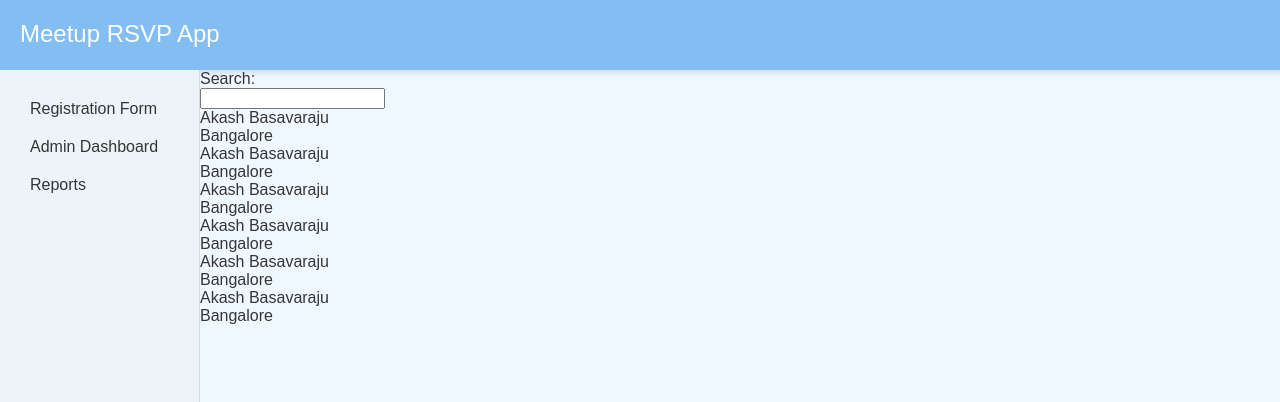
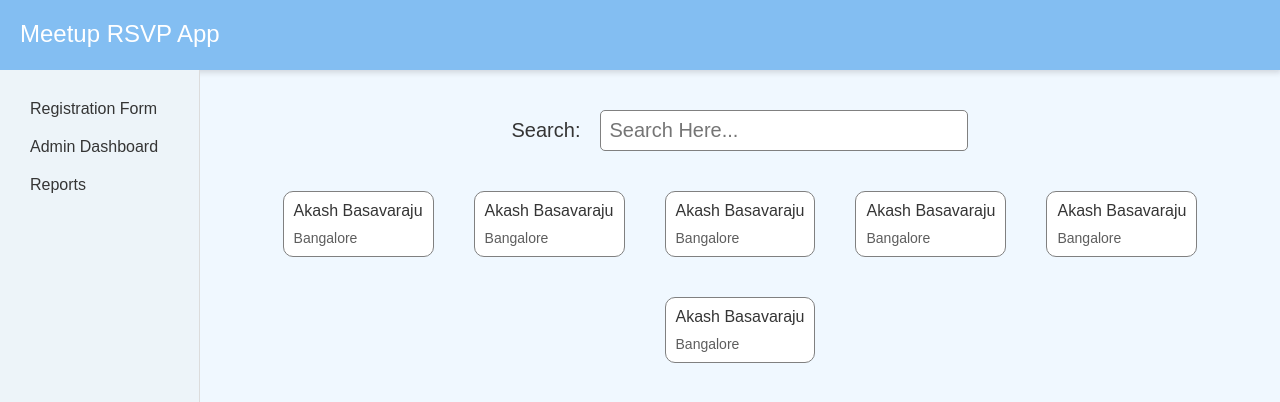
Before and after one commit to akash-basavaraju/invygo-test-app, a React (Create React App) app: page /admindashboard in a window 1280 px wide. Shown: the top 402 px of the page. Built offline with nearby package versions, Linux system fonts and the light colour scheme.

Commit message:
feat: admin dashboard addition

```diff
--- a/src/pages/AdminDashboard/AdminDashboard.css
+++ b/src/pages/AdminDashboard/AdminDashboard.css
@@ -0,0 +1,102 @@
+.dashboard-container {
+  padding: 20px;
+}
+
+.dashboard-searchbar {
+  display: flex;
+  align-items: center;
+  justify-content: center;
+  margin: 20px;
+  font-size: 20px;
+}
+
+.dashboard-searchlabel {
+  margin-right: 20px;
+}
+
+.dashboard-search-input {
+  border: 1px solid gray;
+  border-radius: 5px;
+  padding: 8px;
+  width: 350px;
+  font-size: 20px;
+}
+
+.dashboard-cards {
+  display: flex;
+  justify-content: center;
+  align-items: center;
+  flex-wrap: wrap;
+}
+
+.dashboard-card {
+  border: 1px solid gray;
+  border-radius: 10px;
+  background-color: white;
+  margin: 20px;
+  padding: 10px;
+  cursor: pointer;
+}
+
+.dashboard-card-name {
+  font-size: 16px;
+}
+
+.dashboard-card-locality {
+  font-size: 14px;
+  opacity: 0.8;
+  margin-top: 10px;
+}
+
+.modal-container {
+  position: fixed;
+  top: 0px;
+  left: 0px;
+  width: 40%;
+  height: 40vh;
+  margin: 120px 400px;
+  padding: 20px;
+  background-color: white;
+  border: 1px solid lightblue;
+  border-radius: 20px;
+  box-shadow: 0 2px 5px 1px rgb(64 60 67 / 16%);
+  /* transition: visibility 300ms ease-in-out; */
+  text-align: center;
+}
+
+.modal-show {
+  visibility: visible;
+}
+
+.modal-hidden {
+  visibility: hidden;
+}
+
+.modal-header {
+  font-size: 20px;
+  margin-bottom: 20px;
+}
+
+.modal-values {
+  display: flex;
+  margin: 10px;
+}
+
+.modal-key {
+  font-weight: 600;
+  margin-right: 20px;
+}
+.modal-value {
+}
+
+.modal-close {
+  margin-top: 20px;
+  border: none;
+  background: green;
+  padding: 10px 20px;
+  border-radius: 10px;
+  font-size: 16px;
+  font-weight: 700;
+  color: white;
+  cursor: pointer;
+}
--- a/src/pages/AdminDashboard/index.tsx
+++ b/src/pages/AdminDashboard/index.tsx
@@ -8,6 +8,7 @@ export default function AdminDashboard() {
   const [fetchedData, setFetchedData] = useState<IRegistrationType[]>();
   const [searchText, setSearchText] = useState<string>();
   const [isModalOpen, setIsModalOpen] = useState<boolean>(false);
+  const [selectedObject, setSelectedObject] = useState<IRegistrationType>();
 
   useEffect(() => {
     const getData = async () => {
@@ -38,28 +39,64 @@ export default function AdminDashboard() {
     <div className="dashboard-container">
       <div className="dashboard-searchbar">
         <div className="dashboard-searchlabel">Search:</div>
-        <div className="dashboard-search-input">
+        <div className="dashboard-search-input-container">
           <input
+            className="dashboard-search-input"
             value={searchText}
+            placeholder="Search Here..."
             onChange={(event) => {
               setSearchText(event.target.value);
             }}
           />
         </div>
       </div>
-      <div className="dashboard-cards-container">
       <div className="dashboard-cards">
         {filteredData?.map((data) => {
           const { name, locality } = data;
 
           return (
-              <div className="dashboard-card">
+            <div
+              className="dashboard-card"
+              onClick={() => {
+                setSelectedObject(data);
+                setIsModalOpen(true);
+              }}
+            >
               <div className="dashboard-card-name">{name}</div>
               <div className="dashboard-card-locality">{locality}</div>
             </div>
           );
         })}
       </div>
+      <div
+        className={`modal-container ${
+          isModalOpen ? "modal-show" : "modal-hidden"
+        }`}
+      >
+        <div className="modal-header">Registration Details</div>
+        <div className="modal-details">
+          {selectedObject &&
+            Object.keys(selectedObject).map((key) => {
+              return (
+                <div className="modal-values">
+                  <div className="modal-key">{key}:</div>
+                  <div className="modal-value">
+                    {selectedObject && selectedObject[key]}
+                  </div>
+                </div>
+              );
+            })}
+        </div>
+        <div>
+          <button
+            className="modal-close"
+            onClick={() => {
+              setIsModalOpen(false);
+            }}
+          >
+            Close
+          </button>
+        </div>
       </div>
     </div>
   );
```
Lines whose indentation alone changed are shown as unchanged.
